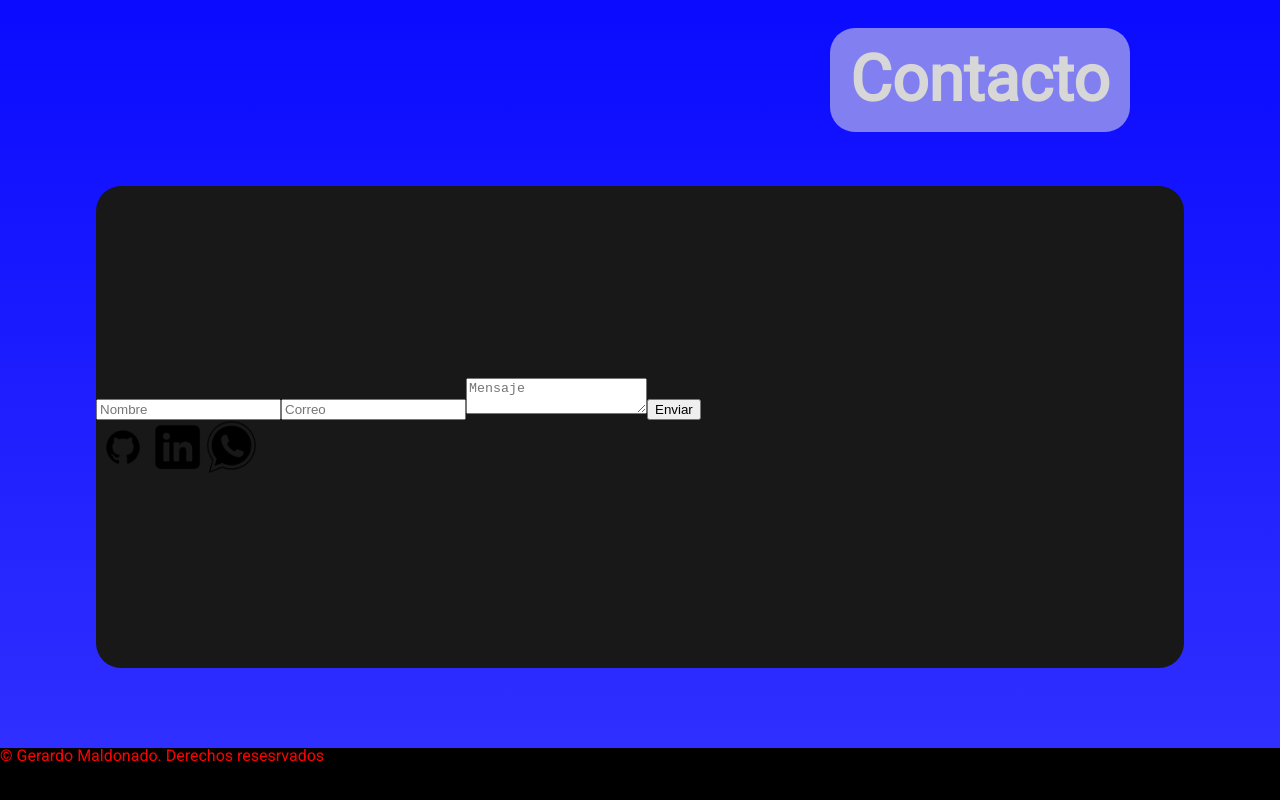
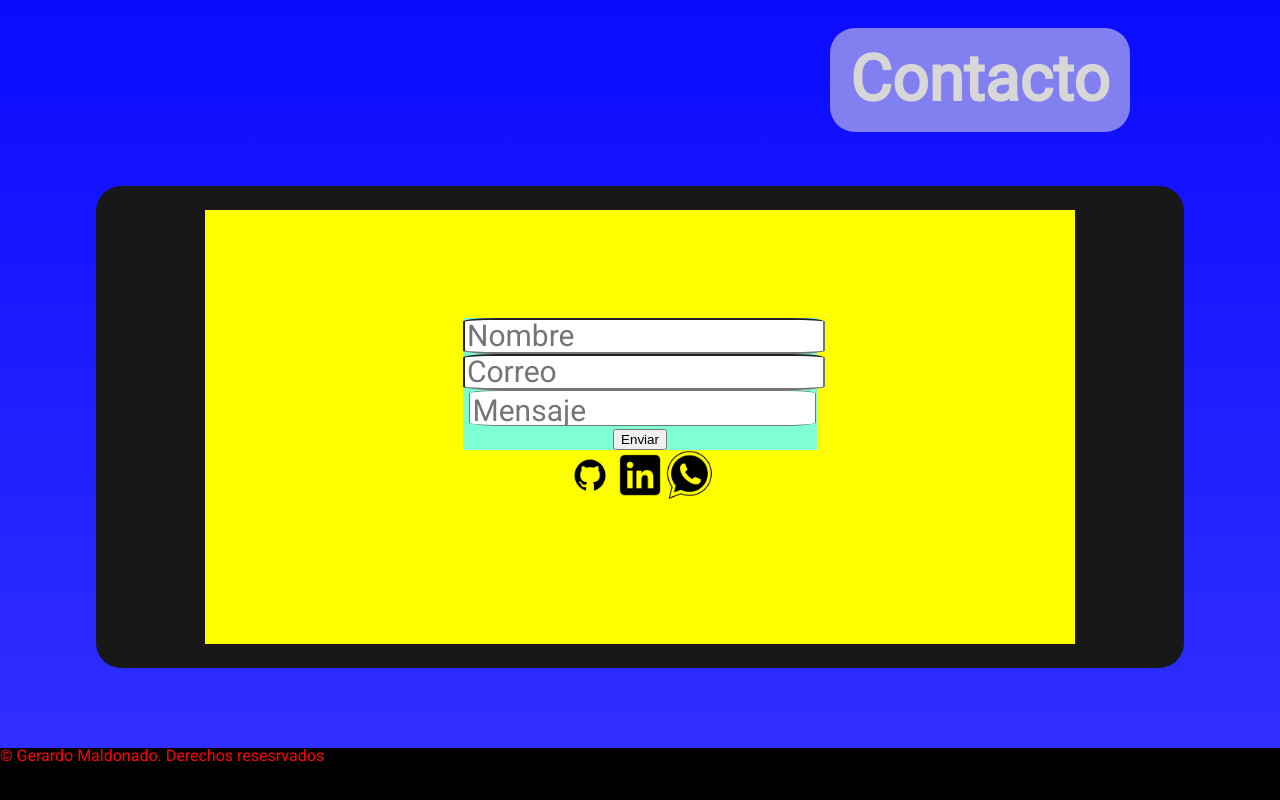
Before and after one commit to GeraMaldonado/miweb, a Vue app: page / in a window 1280 px wide. Shown: the part 2452-3252 px from the top of the page. Built offline with nearby package versions, Linux system fonts and the light colour scheme; no server answers.

Commit message:
Se agregó la funcion para enviar correos

```diff
--- a/src/components/contacto.vue
+++ b/src/components/contacto.vue
@@ -1,27 +1,126 @@
 <template>
-  <div class=pantalla>
-    <div class=contenedorElementos>
-      <div class=etiqueta>
-          <h1 class=titulo>Contacto</h1>
-        </div>
-      <div class=contenedorOscuro>
-        <div class=contacto>
-          <form>
-            <input type="text" id="nombre" name="nombre" placeholder="Nombre" required />
-            <input type="email" id="email" name="email" placeholder="Correo" required />
-            <textarea id="mensaje" name="menaje" placeholder="Mensaje" required />
-            <button type=button>Enviar</button>
+  <div class="pantalla">
+    <div class="contenedorElementos">
+      <div class="etiqueta">
+        <h1 class="titulo">Contacto</h1>
+      </div>
+      <div class="contenedorOscuro">
+        <div class="contacto">
+          <form @submit.prevent="sendEmail">
+            <table>
+              <tbody class="contenidoContacto">
+                <tr class=apartadoContacto>
+<!--                  <td><label for="nombre">Nombre:</label></td>
+-->                  <td><input type="text" v-model="form.nombre" id="nombre" name="nombre" placeholder="Nombre" required /></td>
+                </tr>
+                <tr class=apartadoContacto>
+<!--                  <td><label for="email">Email:</label></td>
+-->                  <td><input type="email" v-model="form.email" id="email" name="email" placeholder="Correo" required /></td>
+                </tr>
+                <tr class=apartadoContacto>
+<!--                  <td><label for="mensaje">Mensaje:</label></td>
+-->                  <td><textarea v-model="form.mensaje" id="mensaje" name="mensaje" placeholder="Mensaje" required></textarea></td>
+                </tr>
+                <tr class=apartadoContacto>
+                  <td>
+                    <button type="submit">Enviar</button>
+                  </td>
+                </tr>
+              </tbody>
+            </table>
           </form>
-          <img class=logoContacto src='../assets/contacto/github.png'>
-          <img class=logoContacto src='../assets/contacto/linkedin.png'>
-          <img class=logoContacto src='../assets/contacto/whatsapp.png'>
+          <div class="logosContactos">
+            <a href="https://github.com/GeraMaldonado"><img class="logoContacto" src="../assets/contacto/github.png" /></a>
+            <a href="https://www.linkedin.com/in/gerardo-maldonado-félix/"><img class="logoContacto" src="../assets/contacto/linkedin.png" /></a>
+            <a href="https://wa.me/+524921244858"><img class="logoContacto" src="../assets/contacto/whatsapp.png" /></a>
+          </div>
         </div>
       </div>
     </div>
   </div>
 </template>
+
+<script setup>
+import emailjs from 'emailjs-com';
+import { reactive } from 'vue';
+
+
+const form = reactive({
+  nombre: '',
+  email: '',
+  mensaje: ''
+});
+
+
+emailjs.init(import.meta.env.VITE_EMAILJS_PUBLIC_KEY);
+
+
+const sendEmail = () => {
+  const templateParams = {
+    subject: 'Mensaje de Portfolio',
+    name: form.nombre,
+    from_name: form.email,
+    message: form.mensaje
+  };
+
+  emailjs.send(import.meta.env.VITE_EMAILJS_SERVICE_ID, import.meta.env.VITE_EMAILJS_TEMPLATE_ID, templateParams)
+    .then(response => {
+      console.log('SUCCESS!', response.status, response.text);
+      alert('Correo enviado con éxito.');
+
+      form.nombre = '';
+      form.email = '';
+      form.mensaje = '';
+
+    })
+    .catch(error => {
+      console.log('FAILED...', error);
+      alert('Hubo un problema al enviar el correo.');
+    });
+};
+</script>
+
+
 <style>
-.logoContacto{
-  width: 5%;
+.logoContacto {
+  width: 50px;
+}
+.contacto {
+  width: 80%;
+  height: 90%;
+  background-color: yellow;
+/*  background-color: red;*/
+  display: flex;
+  flex-direction: column;
+  align-items: center;
+  justify-content: center;
+}
+
+.contenidoContacto{
+  height: 100%;
+  background-color: aquamarine;
+  display: flex;
+  flex-direction: column;
+
+
+}
+.apartadoContacto{
+  height: 80%;
+  display: flex;
+  align-items: center;
+  justify-content: center;
+  input, textarea{
+    font-family: 'Roboto', sans-serif;
+    font-size: 30px;
+    min-width: 200px;
+    width: 100%;
+    border-radius: 10%;
+    height: 30px;
+    resize: none;
+
+  }
+}
+.logosContactos{
+  height: 20%;
 }
 </style>
```
